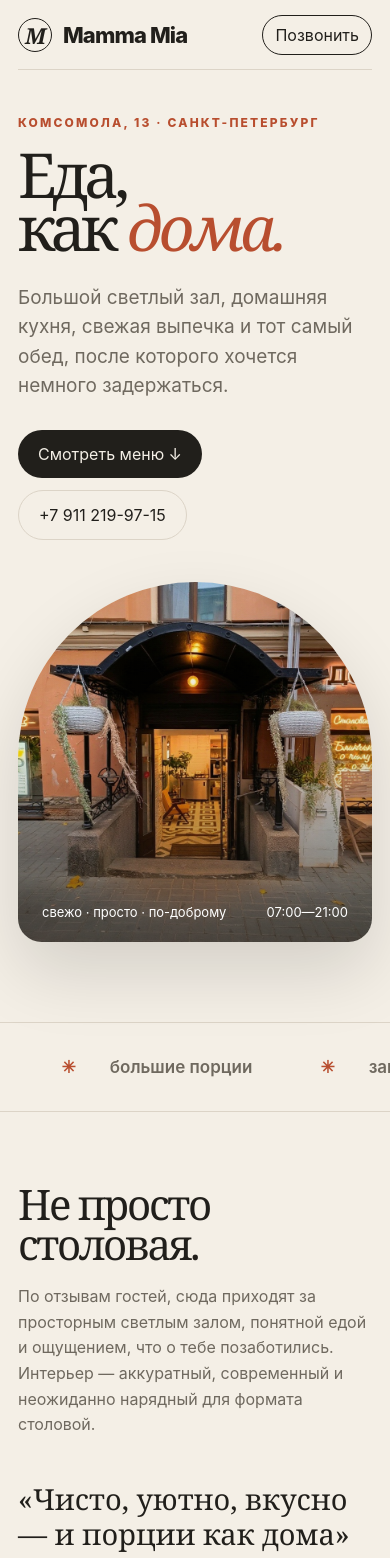
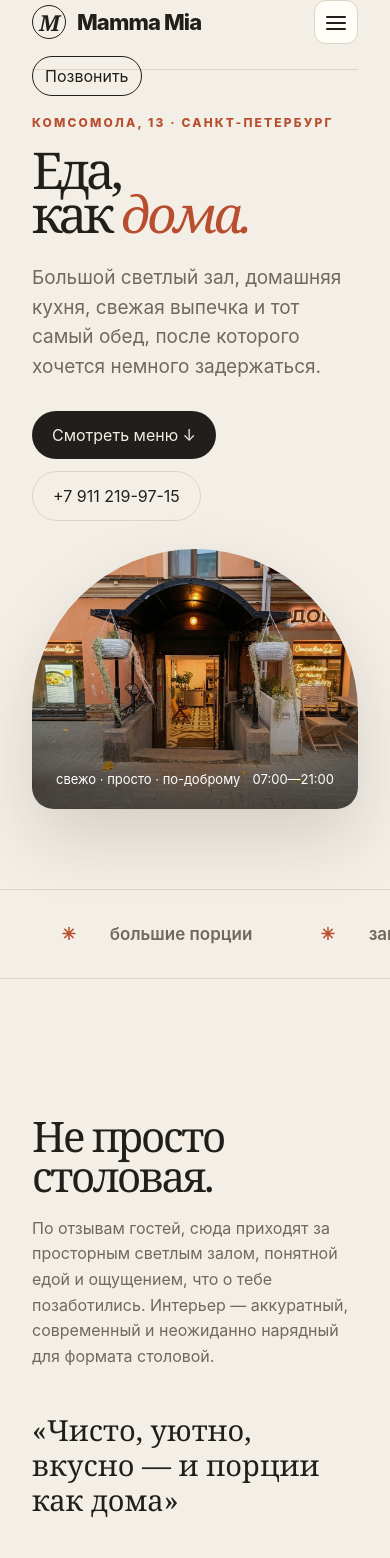
Before and after one commit to wraithplug/finaly_project, a Django app: page / in a window 390 px wide. Shown: the top 1558 px of the page. Run offline with Django 5.2, Linux system fonts and the light colour scheme; tables that the repository leaves empty hold one stand-in row (values such as "Sample post"); one stand-in notice (Sample message) is shown.

Commit message:
Финал

```diff
--- a/projects/static/styles/styles.css
+++ b/projects/static/styles/styles.css
@@ -937,3 +937,267 @@ section { padding: 100px 0; }
     border-color: var(--accent);
     color: #fffdf8;
 }
+
+/* Уведомление о бронировании */
+.toast-container {
+  position: fixed;
+  top: 22px;
+  right: 22px;
+  z-index: 9999;
+  width: min(390px, calc(100% - 32px));
+  display: grid;
+  gap: 12px;
+  pointer-events: none;
+}
+
+.booking-toast {
+  display: flex;
+  align-items: flex-start;
+  gap: 12px;
+  padding: 17px;
+  border: 1px solid var(--line);
+  border-radius: 18px;
+  background: var(--paper);
+  color: var(--ink);
+  box-shadow: 0 16px 50px rgba(0, 0, 0, .16);
+  pointer-events: auto;
+  animation: toast-in .3s ease both;
+}
+
+.toast-check {
+  display: grid;
+  place-items: center;
+  flex: 0 0 30px;
+  width: 30px;
+  height: 30px;
+  border-radius: 50%;
+  background: #dcebd8;
+  color: #315b2e;
+  font-weight: 800;
+}
+
+.toast-content {
+  flex: 1;
+  min-width: 0;
+}
+
+.toast-content strong {
+  display: block;
+  margin: 2px 0 5px;
+}
+
+.toast-content p {
+  margin: 0;
+  color: var(--muted);
+  font-size: 14px;
+  line-height: 1.5;
+  overflow-wrap: anywhere;
+}
+
+.toast-close {
+  border: 0;
+  background: transparent;
+  color: var(--muted);
+  font-size: 23px;
+  cursor: pointer;
+}
+
+.booking-toast.toast-leaving {
+  animation: toast-out .25s ease forwards;
+}
+
+@keyframes toast-in {
+  from { opacity: 0; transform: translateY(-12px); }
+  to { opacity: 1; transform: translateY(0); }
+}
+
+@keyframes toast-out {
+  to { opacity: 0; transform: translateY(-10px); }
+}
+
+/* Кнопка мобильной навигации */
+.mobile-menu-toggle {
+  display: none;
+  width: 44px;
+  height: 44px;
+  padding: 11px;
+  border: 1px solid var(--line);
+  border-radius: 12px;
+  background: var(--paper);
+  cursor: pointer;
+}
+
+.mobile-menu-toggle span {
+  display: block;
+  height: 2px;
+  margin: 4px 0;
+  border-radius: 2px;
+  background: var(--ink);
+}
+
+/* Телефоны и небольшие планшеты */
+@media (max-width: 850px) {
+  .nav {
+    position: relative;
+    flex-wrap: wrap;
+    gap: 12px;
+  }
+
+  .mobile-menu-toggle {
+    display: block;
+    margin-left: auto;
+  }
+
+  .nav .navlinks {
+    display: none;
+    order: 5;
+    flex: 0 0 100%;
+    width: 100%;
+    padding: 12px;
+    border: 1px solid var(--line);
+    border-radius: 16px;
+    background: var(--paper);
+    flex-direction: column;
+    align-items: stretch;
+    gap: 4px;
+  }
+
+  .nav .navlinks.mobile-open {
+    display: flex;
+  }
+
+  .nav .navlinks a {
+    display: block;
+    padding: 12px;
+    border-radius: 10px;
+  }
+
+  .nav .navlinks a:active {
+    background: var(--bg);
+  }
+
+  .navcta {
+    margin-left: 0;
+  }
+
+  .hero {
+    gap: 28px;
+  }
+
+  .booking-widget {
+    grid-template-columns: minmax(0, 1fr);
+  }
+
+  .booking-left,
+  .booking-right {
+    min-width: 0;
+  }
+
+  .booking-tables {
+    grid-template-columns: repeat(4, minmax(0, 1fr));
+  }
+
+  .visit {
+    grid-template-columns: minmax(0, 1fr);
+  }
+}
+
+@media (max-width: 560px) {
+  .wrap {
+    width: min(100% - 28px, 1180px);
+  }
+
+  section {
+    margin-top: 65px;
+  }
+
+  .hero {
+    grid-template-columns: minmax(0, 1fr);
+  }
+
+  .hero h1 {
+    font-size: clamp(48px, 13vw, 76px);
+  }
+
+  .hero-card {
+    min-height: 260px;
+  }
+
+  .section-head {
+    grid-template-columns: minmax(0, 1fr);
+    gap: 12px;
+  }
+
+  .menu-grid,
+  .review-grid {
+    grid-template-columns: minmax(0, 1fr);
+  }
+
+  .photo-row {
+    grid-template-columns: minmax(0, 1fr);
+  }
+
+  .photo.large {
+    grid-row: auto;
+  }
+
+  .booking-section {
+    padding: 22px 16px;
+  }
+
+  .booking-tables {
+    grid-template-columns: repeat(3, minmax(0, 1fr));
+    gap: 8px;
+  }
+
+  .booking-table {
+    min-width: 0;
+  }
+
+  .booking-row {
+    grid-template-columns: minmax(0, 1fr);
+  }
+
+  .booking-field input,
+  .booking-field textarea {
+    width: 100%;
+    min-width: 0;
+    box-sizing: border-box;
+    font-size: 16px;
+  }
+
+  .booking-submit {
+    width: 100%;
+  }
+
+  .visit-card {
+    padding: 22px 16px;
+  }
+
+  .visit-card .actions {
+    flex-wrap: wrap;
+  }
+
+  .visit-card .actions .btn {
+    flex: 1 1 150px;
+    justify-content: center;
+  }
+
+  .footer {
+    flex-wrap: wrap;
+    gap: 10px;
+  }
+
+  .toast-container {
+    top: 12px;
+    right: 12px;
+    width: calc(100% - 24px);
+  }
+}
+
+@media (prefers-reduced-motion: reduce) {
+  .booking-toast,
+  .booking-toast.toast-leaving {
+    animation: none;
+  }
+}
--- a/projects/templates/projects/index.html
+++ b/projects/templates/projects/index.html
@@ -8,19 +8,50 @@
   <link rel="stylesheet" href="{% static 'styles/styles.css' %}">
 </head>
 <body>
+
+{% if messages %}
+  <div class="toast-container" id="toastContainer" aria-live="polite">
+    {% for message in messages %}
+      <div class="booking-toast" role="status">
+        <span class="toast-check">✓</span>
+        <div class="toast-content">
+          <strong>Готово!</strong>
+          <p>{{ message }}</p>
+        </div>
+        <button class="toast-close" type="button" aria-label="Закрыть уведомление">×</button>
+      </div>
+    {% endfor %}
+  </div>
+{% endif %}
+
   <div class="app" id="top">
     <div class="wrap">
+
 <nav class="nav">
-        <a class="brand" href="#top"><span class="brand-mark">M</span><span>Mamma Mia</span></a>
-        <div class="navlinks">
+  <a class="brand" href="#top">
+    <span class="brand-mark">M</span>
+    <span>Mamma Mia</span>
+  </a>
+
+  <button class="mobile-menu-toggle" id="mobileMenuToggle"
+          type="button" aria-label="Открыть меню"
+          aria-expanded="false" aria-controls="mobileNavlinks">
+    <span></span>
+    <span></span>
+    <span></span>
+  </button>
+
+  <div class="navlinks" id="mobileNavlinks">
     <a href="#about">О нас</a>
     <a href="#menu">Меню</a>
     <a href="#atmosphere">Атмосфера</a>
     <a href="#booking">Бронь столика</a>
     <a href="#visit">Как найти</a>
   </div>
+
   <button class="navcta" onclick="openModal()">Позвонить</button>
 </nav>
+
 
       <header class="hero">
         <div>
```
Also changed, not shown: projects/static/uikit/styles/app.js (+44 -0 lines). Lines whose indentation alone changed are shown as unchanged.
